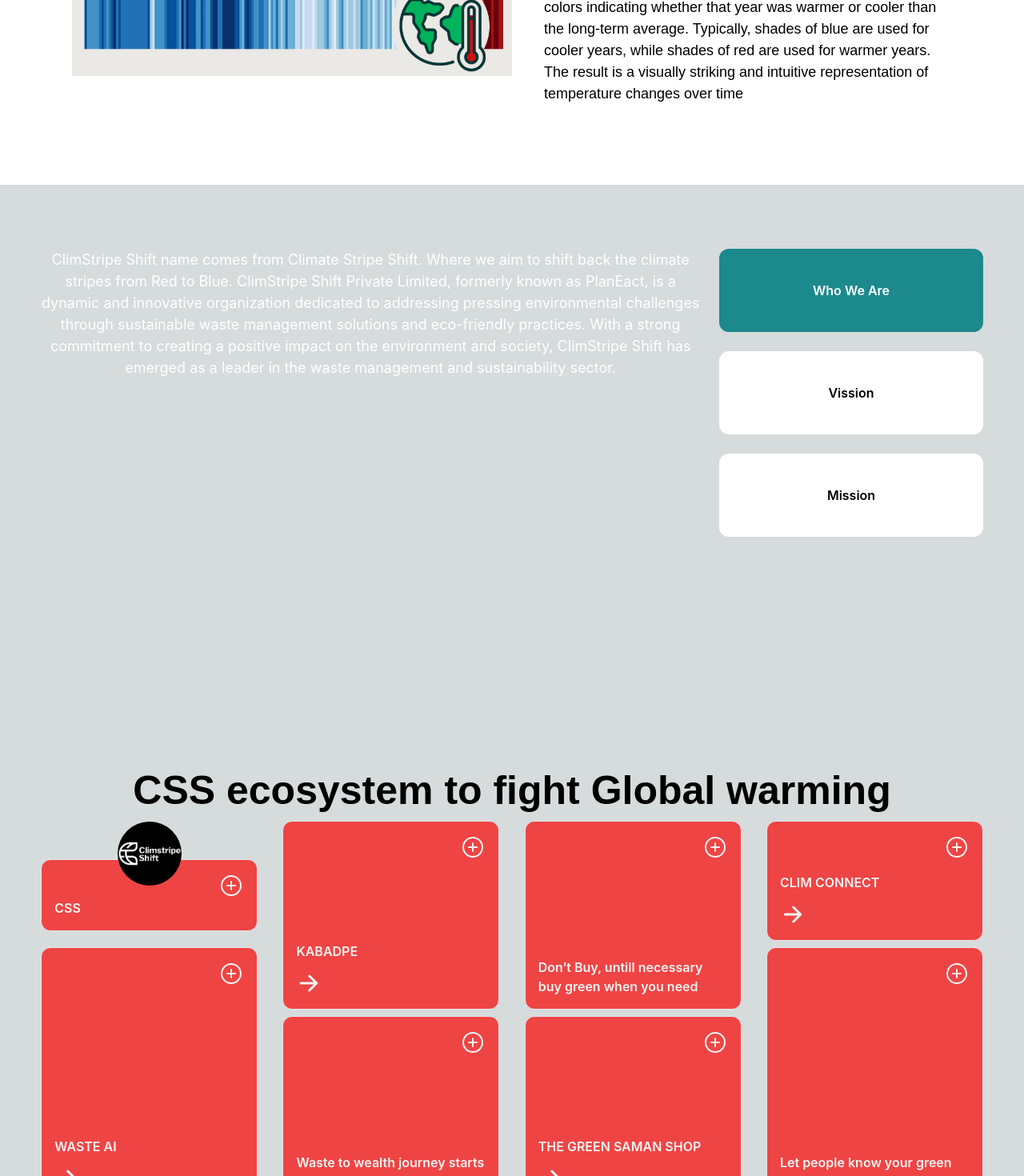
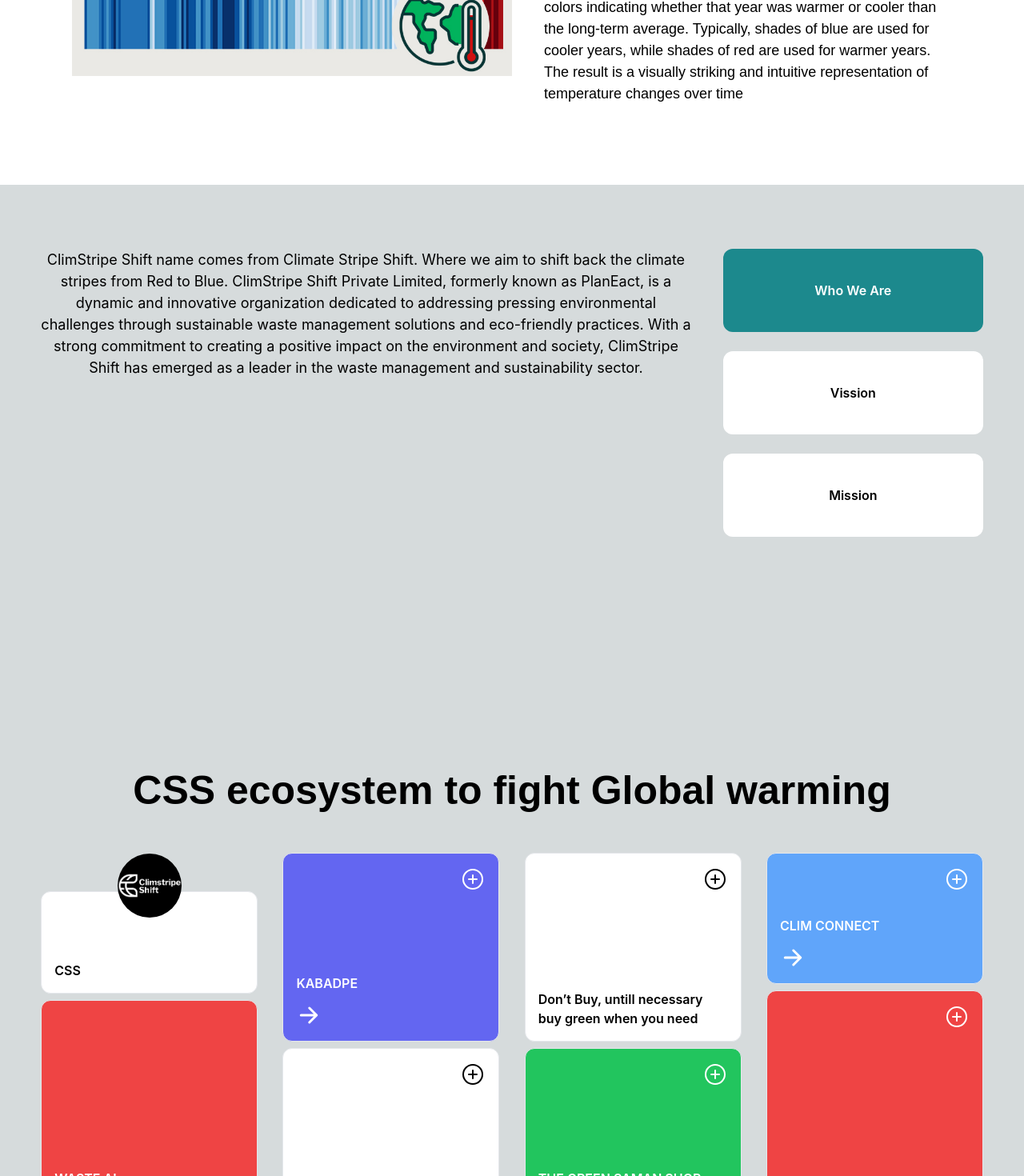
Before and after one commit to PaneruVipin/dd-company-info, a Next.js app: page / in a window 1280 px wide. Shown: the part 1330-2800 px from the top of the page at 80% size. Built offline with nearby package versions, Linux system fonts and the light colour scheme.

Commit message:
changed in about

```diff
--- a/src/components/cards/ecosystemCard.js
+++ b/src/components/cards/ecosystemCard.js
@@ -6,10 +6,20 @@
   plusIcon,
   websiteLogo,
 }) => {
+  const extraCSS =
+    theme == "primary"
+      ? "bg-red-500 text-white"
+      : theme == "secondry"
+      ? "bg-indigo-500 text-white"
+      : theme == "green"
+      ? "bg-green-500 text-white"
+      : theme == "blue"
+      ? "bg-blue-400 text-white"
+      : "bg-white text-black";
   return (
     <div
-      className={`p-4   border  flex flex-col  bg-red-500 justify-between rounded-xl ${
-        websiteLogo ? "mt-12 relative z-0" : "h-full"
+      className={`p-4   border  flex flex-col  ${extraCSS} justify-between rounded-xl ${
+        websiteLogo ? "mt-12 relative z-0 h-32" : "h-full"
       }`}
     >
       {websiteLogo ? (
@@ -20,10 +30,13 @@
           />
         </div>
       ) : null}
+
       <div className="flex justify-end">
-        <a className=" cursor-pointer ">
-          <IoAddCircleOutline className="w-8 h-8" />
-        </a>
+        {plusIcon ? (
+          <a href={plusIcon} className=" cursor-pointer ">
+            <IoAddCircleOutline className="w-8 h-8" />
+          </a>
+        ) : null}
       </div>
       <div className="space-y-3">
         <div>{text}</div>
--- a/src/components/header.js
+++ b/src/components/header.js
@@ -2,16 +2,21 @@
 import { BsChevronDoubleDown } from "react-icons/bs";
 const Header = () => {
   const links = [
-    { id: 1, name: "CLIMSTRIPE SHIFT", path: "https://google.com" },
-    { id: 2, name: "KABADPE", path: "https://google.com" },
-    { id: 3, name: "GREENSAMAN", path: "https://google.com" },
-    { id: 4, name: "CLIMCONNECT", path: "https://google.com" },
+    { id: 1, name: "CLIMSTRIPE SHIFT" },
+    { id: 2, name: "KABADPE", path: "https://google.com", target: "_blank" },
+    { id: 3, name: "GREENSAMAN", path: "https://google.com", target: "_blank" },
+    {
+      id: 4,
+      name: "CLIMCONNECT",
+      path: "https://google.com",
+      target: "_blank",
+    },
   ];
   return (
     <>
       <div className="flex  px-[4%] justify-between items-center">
         <div className="flex mb-3  w-[50%]">
-          {links.map(({ id, name, path }) => (
+          {links.map(({ id, name, path, target }) => (
             <a
               className={` bg-opacity-85 hover:h-16 -ml-2 text-center block font-light  text-white text-[13px] w-full   rounded-b-[3rem]  pt-7 ${
                 id == 1
@@ -26,7 +31,7 @@
               } `}
               key={id}
               href={path}
-              target="_blank"
+              target={target}
             >
               <>
                 <span className="block ">
--- a/src/components/navbar.js
+++ b/src/components/navbar.js
@@ -11,10 +11,10 @@
   ];
   return (
     <>
-      <div className="flex justify-between items-center pr-[2%] py-4">
+      <div className="flex justify-between items-center pr-[2%] py-4 px-10">
         <div className="flex gap-x-6 ml-[2%]">
           <img
-            className="w-44 h-10 object-contain mr-10"
+            className="w-44 h-10 object-contain "
             src="css-logo.png"
           ></img>
           {navs.map(({ id, name, path }) => (
--- a/src/components/scrollingPages/about.js
+++ b/src/components/scrollingPages/about.js
@@ -22,8 +22,8 @@
   const Component = currentTab.component;
   return (
     <>
-      <div className="pt-20 px-[4%] gap-x-6 text-center h-[80vh] relative flex justify-between ">
-        <div className="w-full text-[1.125rem] font-[400] leading-[150%]">
+      <div className="pt-20 px-[4%] gap-x-10 text-center h-[80vh] relative flex justify-between ">
+        <div className="w-full text-[1.125rem] font-[400] leading-[150%] text-black">
           <Component />
         </div>
         <div className="w-[40%] space-y-6">
--- a/src/components/scrollingPages/ecosystem.js
+++ b/src/components/scrollingPages/ecosystem.js
@@ -7,7 +7,7 @@
         id: 1,
         text: "CSS",
         websiteLogo: "css-logo.png",
-        theme: "primary",
+        // theme: "primary",
         height: "min",
       },
       {
@@ -23,13 +23,13 @@
         text: "KABADPE",
         goToThisPage: "https://google.com",
         plusIcon: "https://google.com",
-        theme: "primary",
+        theme: "secondry",
       },
       {
         id: 4,
         text: "Waste to wealth journey starts here",
         plusIcon: "https://google.com",
-        theme: "primary",
+        // theme: "primary",
       },
     ],
     [
@@ -41,7 +41,7 @@
       you need
       `,
         plusIcon: "https://google.com",
-        theme: "primary",
+        // theme: "primary",
       },
       {
         id: 6,
@@ -49,7 +49,7 @@
       SAMAN SHOP`,
         goToThisPage: "https://google.com",
         plusIcon: "https://google.com",
-        theme: "primary",
+        theme: "green",
       },
     ],
     [
@@ -59,7 +59,7 @@
       CONNECT`,
         goToThisPage: "https://google.com",
         plusIcon: "https://google.com",
-        theme: "primary",
+        theme: "blue",
         height: "min",
       },
       {
@@ -74,7 +74,7 @@
     ],
   ];
   return (
-    <div className=" ">
+    <div className="space-y-10 ">
       <h1 className=" text-center font-bold text-[50px] font-family-1 text-black">
         CSS ecosystem to fight Global warming
       </h1>
@@ -93,12 +93,14 @@
               }) => (
                 <div
                   key={id}
-                  className={`${height == "min" ? "h-56" : "h-full"}`}
+                  className={`${height == "min" ? "h-64" : "h-full"}`}
                 >
                   <EcosystemCard
                     websiteLogo={websiteLogo}
+                    plusIcon={plusIcon}
                     text={text}
                     goToThisPage={goToThisPage}
+                    theme={theme}
                   />
                 </div>
               )
--- a/src/components/tabs/about/mission.js
+++ b/src/components/tabs/about/mission.js
@@ -2,7 +2,7 @@
   return (
     <div className=" space-y-6">
       <h3 className=" text-black  font-[700] leading-[105%]">Our Mission</h3>
-      <p className=" text-white">
+      <p className=" ">
         ClimStripe Shift is on a mission to create a sustainable future where
         waste is viewed as a valuable resource rather than a burden. We aim to
         inspire individuals and organizations to adopt eco-friendly practices,
--- a/src/components/tabs/about/vission.js
+++ b/src/components/tabs/about/vission.js
@@ -2,7 +2,7 @@
   return (
     <div className=" space-y-6">
       <h3 className=" text-black  font-[700] leading-[105%]">Our Vission</h3>
-      <p className=" text-white">
+      <p className="">
         Our vision is to transition climate stripes from red to green by
         promoting ecofriendly practices, reducing waste, and fostering
         environmental awareness.
--- a/src/components/tabs/about/whoWeAre.js
+++ b/src/components/tabs/about/whoWeAre.js
@@ -1,7 +1,7 @@
 const WhoWeAre = () => {
   return (
     <>
-      <p className=" text-white ">
+      <p className="  ">
         ClimStripe Shift name comes from Climate Stripe Shift. Where we aim to
         shift back the climate stripes from Red to Blue. ClimStripe Shift
         Private Limited, formerly known as PlanEact, is a dynamic and innovative
```
